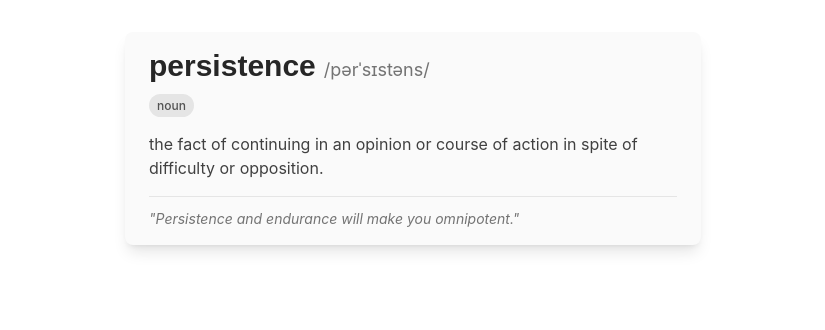
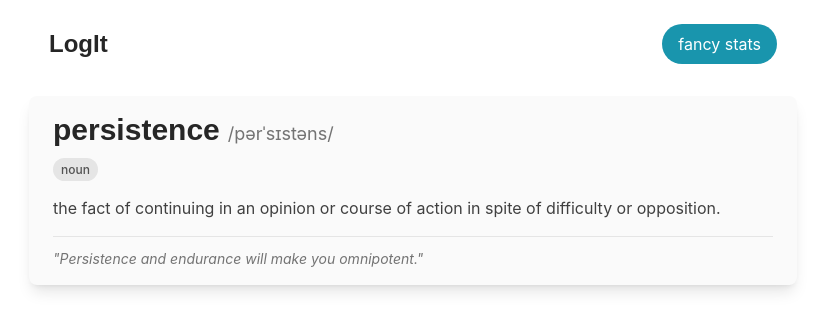
Before and after one commit to romeirofernandes/LogIt, a React (Vite) app in the folder frontend/: page / in a window 1280 px wide. Shown: the top 330 px of the page, without its empty margins (227-1052 px from the left). Built offline with nearby package versions, Linux system fonts and the light colour scheme.

Commit message:
navbar done

```diff
--- /dev/null
+++ b/frontend/src/components/Navbar.jsx
@@ -0,0 +1,24 @@
+import React from "react";
+import { useNavigate } from "react-router-dom";
+
+const Navbar = () => {
+  const navigate = useNavigate();
+  return (
+    <div className="text-neutral-800 mt-2 px-5 py-4 flex flex-row items-center justify-between">
+      <h1
+        className="text-2xl font-bold cursor-pointer"
+        onClick={() => navigate("/")}
+      >
+        LogIt
+      </h1>
+      <button
+        className="px-4 py-2 bg-[#1995AD] text-white rounded-full hover:scale-95 transition-transform duration-200"
+        onClick={() => navigate("/stats")}
+      >
+        fancy stats
+      </button>
+    </div>
+  );
+};
+
+export default Navbar;
--- a/frontend/src/components/Persistence.jsx
+++ b/frontend/src/components/Persistence.jsx
@@ -2,7 +2,7 @@ import React from "react";
 
 const Persistence = () => {
   return (
-    <div className="max-w-xl mx-auto my-8 bg-neutral-50 rounded-lg shadow-lg overflow-hidden">
+    <div className="max-w-3xl mx-auto mb-8 mt-4 bg-neutral-50 rounded-lg shadow-lg overflow-hidden">
       <div className="px-6 py-4">
         <div className="flex items-baseline mb-2">
           <h1 className="text-3xl font-bold text-neutral-800 mr-2">
--- a/frontend/src/pages/Dashboard.jsx
+++ b/frontend/src/pages/Dashboard.jsx
@@ -1,10 +1,12 @@
 import React from "react";
 import Persistence from "../components/Persistence";
+import Navbar from "../components/Navbar";
 
 const Dashboard = () => {
   return (
     <>
-      <div className="max-w-4xl mx-auto flex flex-col min-h-screen">
+      <div className="max-w-3xl mx-auto flex flex-col min-h-screen">
+        <Navbar />
         <div>
           <Persistence />
         </div>
```
